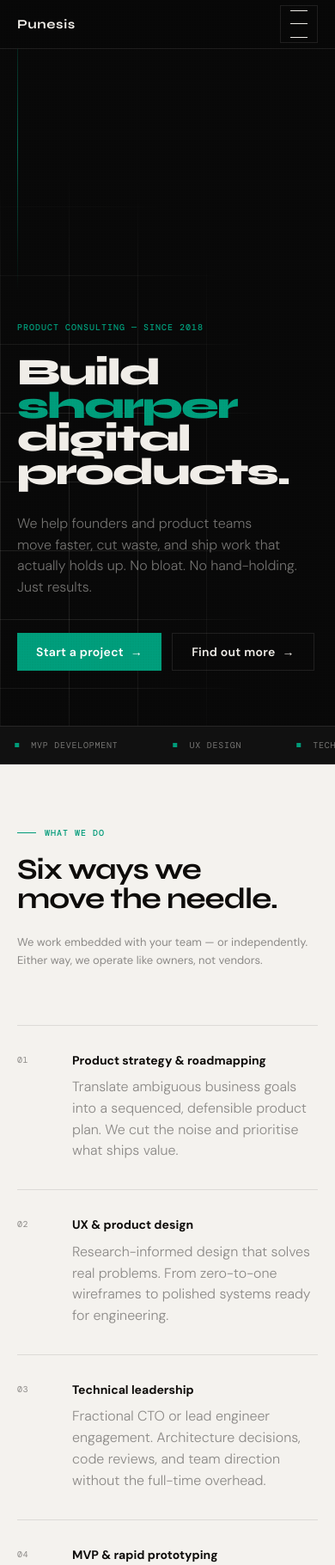
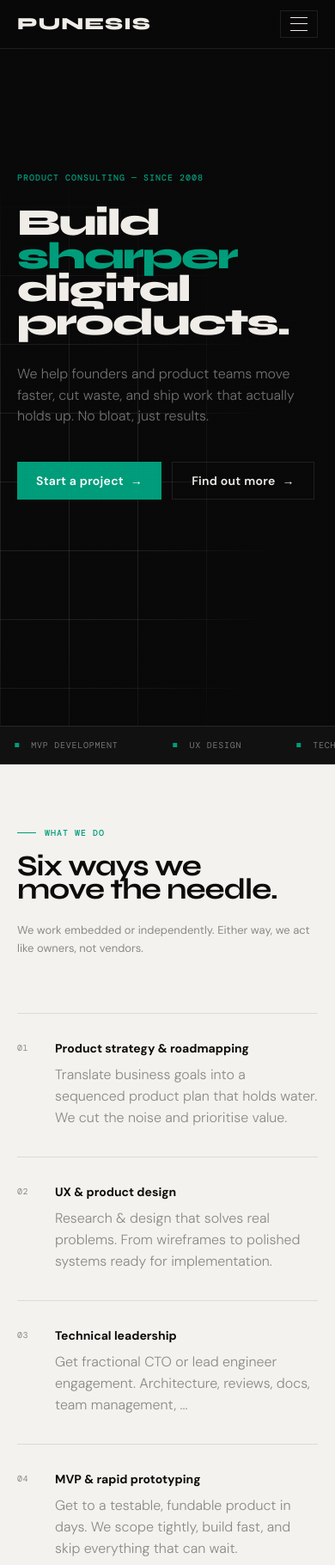
Before and after one commit to some1else/punesis, an Astro site: page / in a window 390 px wide. Shown: the top 1820 px of the page at 86% size. Built offline with nearby package versions, Linux system fonts and the light colour scheme; Astro itself is replaced by a stand-in of ours.

Commit message:
Upgrade copy

```diff
--- a/src/lib/copy.ts
+++ b/src/lib/copy.ts
@@ -1,10 +1,10 @@
 export const copy = {
   site: {
-    name: 'Punesis',
+    name: 'PUNESIS',
     tagline: 'Build sharper digital products.',
     url: 'https://punesis.com',
     email: 'hello@punesis.com',
-    metaTitle: 'Punesis — Build sharper digital products',
+    metaTitle: 'PUNESIS — Build sharper digital products',
     metaDescription:
       'We help founders and product teams move faster, cut waste, and ship work that actually holds up.',
   },
@@ -21,12 +21,12 @@
   },
 
   hero: {
-    label: 'Product consulting — since 2018',
+    label: 'Product consulting — since 2008',
     headlineLead: 'Build',
     headlineEmphasis: 'sharper',
     headlineTail: 'digital products.',
     subheadline:
-      'We help founders and product teams move faster, cut waste, and ship work that actually holds up. No bloat. No hand-holding. Just results.',
+      'We help founders and product teams move faster, cut waste, and ship work that actually holds up. No bloat, just results.',
     ctaPrimary: { label: 'Start a project', href: '#cta' },
     ctaSecondary: { label: 'Find out more', href: '#services' },
   },
@@ -47,65 +47,65 @@
     sectionLabel: 'What we do',
     heading: 'Six ways we move the needle.',
     note:
-      'We work embedded with your team — or independently. Either way, we operate like owners, not vendors.',
+      'We work embedded or independently. Either way, we act like owners, not vendors.',
     items: [
       {
         name: 'Product strategy & roadmapping',
         description:
-          'Translate ambiguous business goals into a sequenced, defensible product plan. We cut the noise and prioritise what ships value.',
+          'Translate business goals into a sequenced product plan that holds water. We cut the noise and prioritise value.',
       },
       {
         name: 'UX & product design',
         description:
-          'Research-informed design that solves real problems. From zero-to-one wireframes to polished systems ready for engineering.',
+          'Research & design that solves real problems. From wireframes to polished systems ready for implementation.',
       },
       {
         name: 'Technical leadership',
         description:
-          'Fractional CTO or lead engineer engagement. Architecture decisions, code reviews, and team direction without the full-time overhead.',
+          'Get fractional CTO or lead engineer engagement. Architecture, reviews, docs, team management, ...',
       },
       {
         name: 'MVP & rapid prototyping',
         description:
-          'Get to a testable, fundable product in weeks. We scope tightly, build fast, and skip everything that can wait.',
+          'Get to a testable, fundable product in days. We scope tightly, build fast, and skip everything that can wait.',
       },
       {
         name: 'Growth & conversion',
         description:
-          'Funnel analysis, A/B testing, and retention loops built into the product from day one — not bolted on after launch.',
+          'Funnel analysis, A/B testing, and retention loops built into the product from day one, not bolted on after launch.',
       },
       {
         name: 'Embedded team augmentation',
         description:
-          'Drop a senior designer or engineer into your existing team. They integrate fast, raise the bar, and leave the codebase better than they found it.',
+          'Drop a senior designer or engineer into your existing team. They integrate fast, and improve the codebase.',
       },
     ],
   },
 
   benefits: {
-    sectionLabel: 'Why Punesis',
+    sectionLabel: 'Why PUNESIS?',
     heading: 'Senior execution.\nWithout the overhead.',
     intro:
-      'Agencies have too many layers. Junior consultancies cut corners. We sit in neither camp — you get partner-level attention on every engagement, every time.',
+      'Agencies have a bunch of layers. Junior consultancies cut corners. Get partner-level commitment from us instead.',
     items: [
       {
-        title: 'No account managers',
-        body: 'The person you speak to is the person doing the work. Every time.',
+        title: 'No middle mgmt',
+        body: 'The person you speak to is the person doing the work, around the clock.',
         icon: 'check',
       },
       {
         title: 'Fast by design',
-        body: 'We run lean sprints, cut scope ruthlessly, and never pad timelines to justify fees.',
+        body: 'We run lean sprints, cut scope ruthlessly, never pad timelines.',
         icon: 'clock',
       },
       {
-        title: 'Outcome-focused',
-        body: "Deliverables are a means to an end. We care about what changes in your business, not just what's in the document.",
+        title: 'Outcome driven',
+        body: "We care about what's at stake, not just what's in the document.",
         icon: 'triangle',
       },
       {
-        title: 'Full-stack perspective',
-        body: 'We speak design, engineering, and product fluently. No translation required between disciplines.',
+        title: 'E2E perspective',
+        body: 'We speak design, engineering, and product fluently. No silos.',
         icon: 'orbit',
       },
     ],
@@ -170,7 +170,7 @@
     items: [
       {
         quote:
-          "Punesis didn't just build the MVP — they scoped the right questions first. The product we launched was sharper and smaller than the one we'd planned, and we found paying more faster because of it.",
+          "PUNESIS didn't just build the MVP — they scoped the right questions first. The product we launched was sharper and smaller than the one we'd planned, and we found paying more faster because of it.",
         name: 'Sarah K.',
         role: 'Co-founder, Series A fintech',
       },
@@ -204,6 +204,6 @@
       { label: 'About', href: '#about' },
       { label: 'Contact', href: '#cta' },
     ],
-    copyright: '© 2026 Punesis',
+    copyright: '© 2026 PUNESIS',
   },
 } as const
--- a/src/styles/globals.css
+++ b/src/styles/globals.css
@@ -172,9 +172,9 @@
 .footer-logo {
   color: var(--fg-dark);
   font-family: var(--font-head);
-  font-size: 15px;
-  font-weight: 700;
-  letter-spacing: 0.04em;
+  font-size: 20px;
+  font-weight: 800;
+  letter-spacing: 0.05em;
   text-decoration: none;
 }
 
@@ -193,10 +193,12 @@
 .footer-links a {
   color: var(--fg-muted-dark);
   font-size: 13px;
-  font-weight: 400;
+  font-weight: 600;
   letter-spacing: 0.01em;
   text-decoration: none;
   transition: color 0.15s ease;
+  text-transform: uppercase;
+  letter-spacing: 0.1em;
 }
 
 .nav-links a:hover,
@@ -268,8 +270,8 @@
 .menu-toggle {
   display: none;
   width: 44px;
-  height: 44px;
-  padding: 0;
+  height: 32px;
+  padding: 4px 0;
   border: 1px solid var(--rule-dark);
   background: transparent;
   color: var(--fg-dark);
@@ -292,7 +294,7 @@
   display: flex;
   min-height: 100dvh;
   flex-direction: column;
-  justify-content: flex-end;
+  justify-content: center;
   overflow: hidden;
   padding: 0 var(--layout-gutter) 80px;
   background: var(--bg-dark);
@@ -319,6 +321,7 @@
   height: 40%;
   background: linear-gradient(to bottom, transparent, var(--accent), transparent);
   opacity: 0.6;
+  transform: translateX(-2rem);
 }
 
 .section-inner,
@@ -462,7 +465,7 @@
   font-family: var(--font-head);
   font-weight: 700;
   letter-spacing: -0.03em;
-  line-height: 1;
+  line-height: 0.8;
   white-space: pre-line;
   text-wrap: balance;
 }
@@ -593,6 +596,8 @@
   display: grid;
   gap: 1px;
   background: var(--rule-dark);
+  border-left: 1px solid var(--rule-light);
+  border-right: 1px solid var(--rule-light);
 }
 
 .value-cards {
@@ -880,7 +885,7 @@
   font-size: clamp(36px, 4.5vw, 64px);
   font-weight: 800;
   letter-spacing: -0.03em;
-  line-height: 1;
+  line-height: 0.84;
   text-wrap: balance;
 }
 
@@ -889,6 +894,7 @@
   flex-direction: column;
   align-items: flex-start;
   gap: 24px;
+  margin-top: 2rem;
 }
 
 .cta-sub {
@@ -939,7 +945,7 @@
 .footer-copy {
   color: var(--fg-muted-dark);
   font-family: var(--font-mono);
-  font-size: 10px;
+  font-size: 12px;
   letter-spacing: 0.06em;
 }
 
@@ -959,7 +965,7 @@
 
   .menu-toggle {
     display: grid;
-    gap: 5px;
+    /* gap: 5px; */
   }
 
   .mobile-menu {
@@ -1052,6 +1058,11 @@
     grid-template-columns: 1fr 1fr;
   }
 
+  .value-cards,
+  .testimonials-grid {
+    border: 1px solid var(--rule-light);
+  }
+
   .work-item {
     grid-template-columns: 1fr;
   }
@@ -1084,6 +1095,10 @@
     flex-wrap: wrap;
     gap: 16px;
   }
+
+  .cta-right {
+    margin-top: 0;
+  }
 }
 
 @media (max-width: 480px) {
@@ -1096,6 +1111,24 @@
   .value-card {
     padding-right: 24px;
     padding-left: 24px;
+    padding-left: 0;
+    padding-right: 0;
+  }
+
+  .value-cards,
+  .testimonials-grid {
+    border: none;
+    border-top: 1px solid var(--rule-light);
+  }
+
+  .services-grid {
+    border-top: none;
+  }
+
+  .service-item {
+    gap: 0;
+    border-bottom: none;
+    border-top: 1px solid var(--rule-light);
   }
 }
 
```
